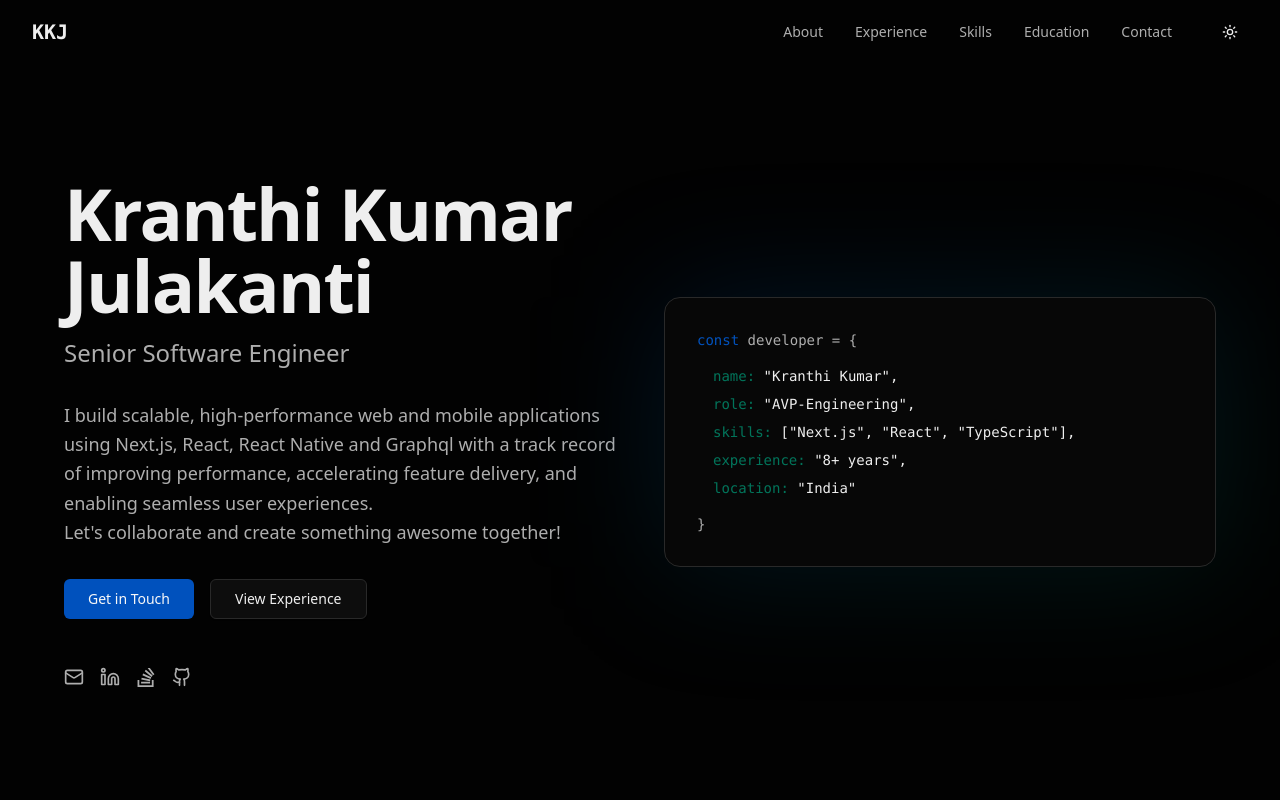
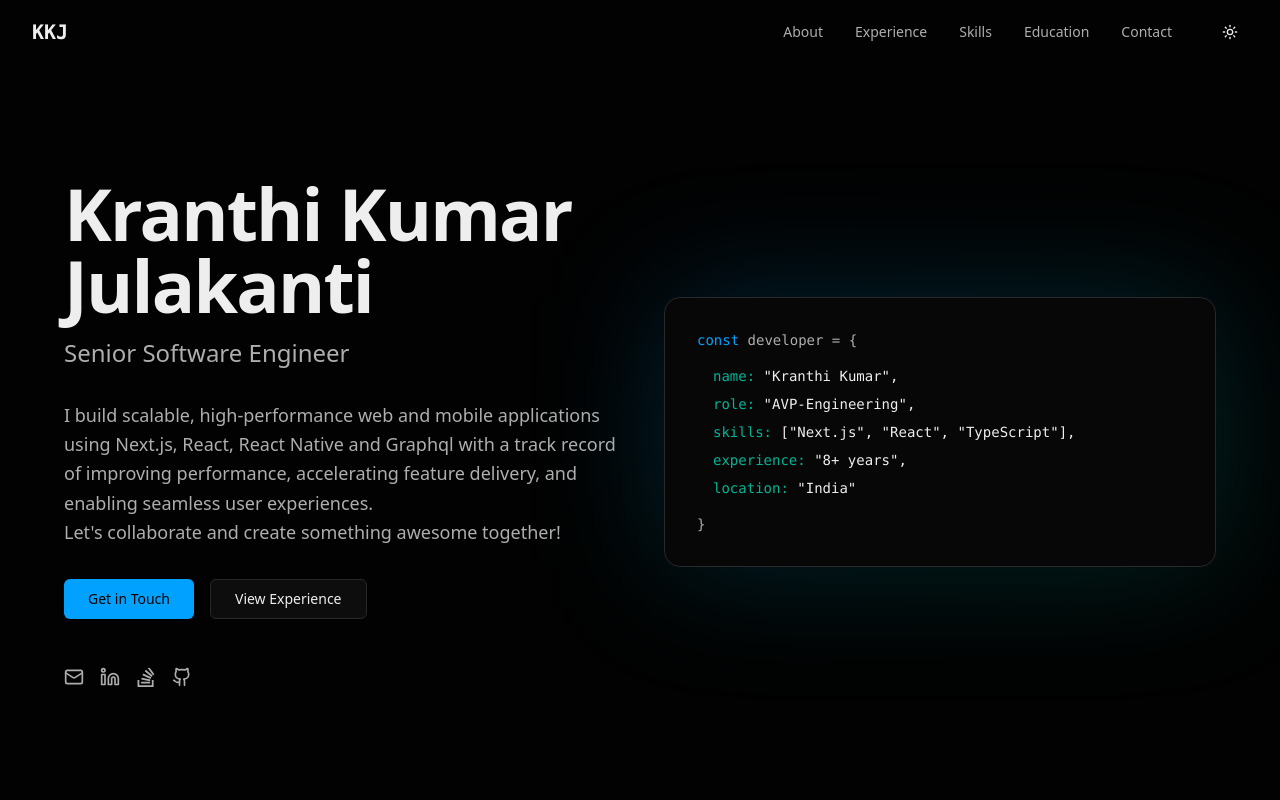
Before and after one commit to kranthijulakantiwork/my-portfolio, a Next.js app: page / in a window 1280 px wide. Shown: the top 800 px of the page. Built offline with nearby package versions, Linux system fonts and the light colour scheme.

Commit message:
contrast fixes 2

```diff
--- a/app/globals.css
+++ b/app/globals.css
@@ -50,19 +50,22 @@
   --card-foreground: oklch(0.95 0 0);
   --popover: oklch(0.13 0 0);
   --popover-foreground: oklch(0.95 0 0);
-  --primary: oklch(0.45 0.2 250);
-  --primary-foreground: oklch(0.98 0 0);
+  /* Lightened primary color for better text contrast on dark backgrounds (WCAG AA) */
+  --primary: oklch(0.7 0.2 250);
+  --primary-foreground: oklch(0.1 0 0);
   --secondary: oklch(0.18 0 0);
   --secondary-foreground: oklch(0.95 0 0);
   --muted: oklch(0.17 0 0);
   --muted-foreground: oklch(0.75 0 0);
-  --accent: oklch(0.45 0.2 180);
-  --accent-foreground: oklch(0.98 0 0);
+  /* Lightened accent color for better text contrast */
+  --accent: oklch(0.65 0.2 180);
+  --accent-foreground: oklch(0.1 0 0);
   --destructive: oklch(0.5 0.2 25);
   --destructive-foreground: oklch(0.98 0 0);
   --border: oklch(0.28 0 0);
   --input: oklch(0.28 0 0);
-  --ring: oklch(0.45 0.2 250);
+  /* Updated ring color to match new primary */
+  --ring: oklch(0.7 0.2 250);
   --chart-1: oklch(0.488 0.243 264.376);
   --chart-2: oklch(0.696 0.17 162.48);
   --chart-3: oklch(0.769 0.188 70.08);
```
